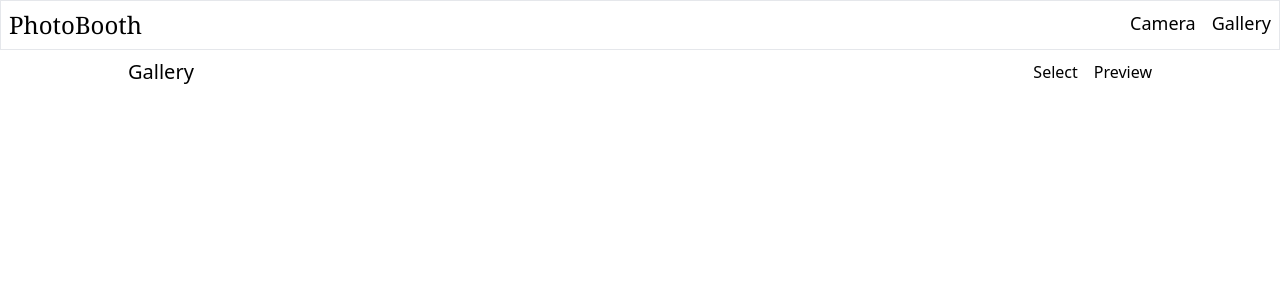
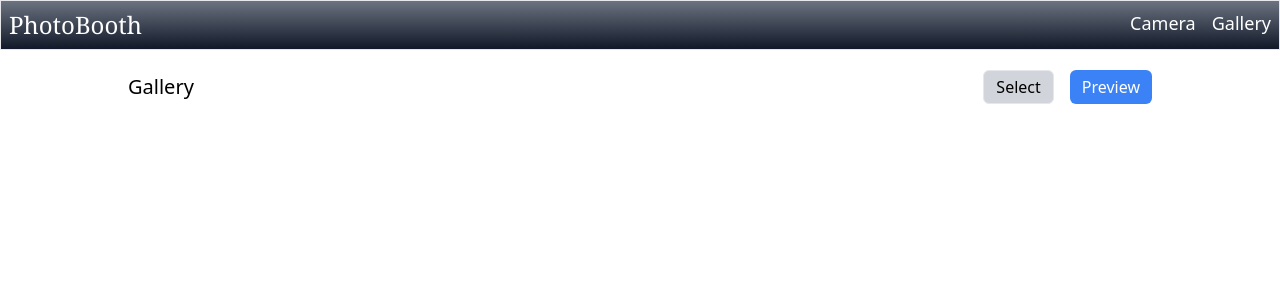
Before and after one commit to i-m-anshu-patel/photobooth_frontend, a React (Create React App) app: page /gallery in a window 1280 px wide. Shown: the top 300 px of the page. Built offline with nearby package versions, Linux system fonts and the light colour scheme.

Commit message:
CSS Fixes

```diff
--- a/src/App.js
+++ b/src/App.js
@@ -12,11 +12,13 @@ function App() {
     <>
       <BrowserRouter>
         <Header />
-        <Routes>
-          <Route exact path='/' element={<Login />} />
-          <Route exact path='/gallery' element={<Gallery galleryImages={galleryImages} />} />
-          <Route exact path='/camera' element={<CameraVIew setGalleryImages={setGalleryImages} />} />
-        </Routes>
+        <div className='pt-3 '>
+          <Routes>
+            <Route exact path='/' element={<Login />} />
+            <Route exact path='/gallery' element={<Gallery galleryImages={galleryImages} />} />
+            <Route exact path='/camera' element={<CameraVIew setGalleryImages={setGalleryImages} />} />
+          </Routes>
+        </div>
       </BrowserRouter>
     </>
   );
--- a/src/components/CameraVIew.js
+++ b/src/components/CameraVIew.js
@@ -1,7 +1,5 @@
-import React, { useRef, useState, useEffect } from 'react'
+import React, { useRef, useState, useEffect } from 'react';
 import Webcam from 'react-webcam';
-import jsPDF from 'jspdf';
-import html2canvas from 'html2canvas';
 
 const CameraVIew = ({ setGalleryImages }) => {
   const webcamRef = useRef(null);
@@ -43,7 +41,6 @@ const CameraVIew = ({ setGalleryImages }) => {
 
     if (pictureCount === 4) {
       // Stop the process after 4 pictures
-
       setCapturing(false);
       setGalleryImages((prevImages) => [...images, ...prevImages]);
       setImages([]);
@@ -53,49 +50,39 @@ const CameraVIew = ({ setGalleryImages }) => {
   }, [countdown, capturing, pictureCount]);
 
   return (
-    <div className="flex flex-col items-center justify-center w-full h-screen space-y-4">
+    <div className="grid grid-cols-2 w-full h-screen gap-4">
       {/* Webcam Display */}
-      <div className="w-full max-w-screen-lg h-auto relative">
+      <div className="w-full h-full flex items-center justify-center relative">
         <Webcam
           audio={false}
           ref={webcamRef}
           screenshotFormat="image/jpeg"
           videoConstraints={videoConstraints}
+          className=" object-cover"
         />
-
         {/* Countdown displayed over the webcam */}
         {capturing && (
           <div className="absolute inset-0 flex items-center justify-center">
             <h1 className="text-6xl font-bold text-red-600">
-              {countdown > 0 ? countdown : "Smile!"}
+              {countdown > 0 ? countdown : 'Smile!'}
             </h1>
           </div>
         )}
       </div>
 
-      {/* Capture Button */}
+      {/* Controls (Capture Button) */}
+      <div className="flex items-center justify-center">
         {!capturing && (
           <button
             onClick={startCountdownAndCapture}
             className="px-6 py-2 bg-blue-500 text-white font-semibold rounded-lg hover:bg-blue-600 transition"
           >
-          Start Countdown and Capture 4 Pictures
+            Click
           </button>
         )}
-
-      {/* Display Captured Images */}
-      {/* <div className="grid grid-cols-2 gap-4 mt-4 w-full max-w-screen-lg">
-        {images.map((image, index) => (
-          <div key={index} className="w-full h-auto rounded-lg">
-            <img src={image} alt={`Captured ${index + 1}`} className="w-full h-auto rounded-lg" />
       </div>
-        ))}
-      </div> */}
     </div>
   );
 };
 
-
-
-
-export default CameraVIew
+export default CameraVIew;
--- a/src/components/Gallery.js
+++ b/src/components/Gallery.js
@@ -74,10 +74,10 @@ const Gallery = ({ galleryImages }) => {
       <div className="flex justify-between items-center w-full max-w-screen-lg">
         <p className="text-xl">Gallery</p>
         <div className="flex space-x-4">
-          <button onClick={toggleSelectMode} className="btn">
-            {isSelectMode ? 'Cancel' : 'Select'}
+          <button onClick={toggleSelectMode} className={`btn px-3 py-1 bg-gray-300 rounded-md  ${isSelectMode ? 'border-2 border-blue-500' : 'border'}`}>
+          Select
           </button>
-          <button onClick={() => setpreviewSelectedImagesModal(true)} className="btn" disabled={!isSelectMode || selectedImages.length < 1}>
+          <button onClick={() => setpreviewSelectedImagesModal(true)} className="btn bg-blue-500 px-3 py-1 text-white rounded-md" disabled={!isSelectMode || selectedImages.length < 1}>
             Preview
           </button>
         </div>
--- a/src/components/Header.js
+++ b/src/components/Header.js
@@ -3,8 +3,8 @@ import { Link } from 'react-router-dom'
 
 const Header = () => {
   return (
-    <div className='border flex py-2'>
-      <Link to='/'><p className='text-2xl font-serif ps-2'>PhotoBooth</p></Link>
+    <div className='border flex py-2 bg-gradient-to-b from-gray-500  to-gray-900 text-white'>
+      <Link to='/'><p className='text-2xl font-serif ps-2 '>PhotoBooth</p></Link>
       <div className='flex ms-auto'>
         <Link to='/camera'><p className='text-lg mx-2'>Camera</p></Link>
         <Link to='/gallery'><p className='text-lg mx-2'>Gallery</p></Link>
```
Lines whose indentation alone changed are shown as unchanged.
